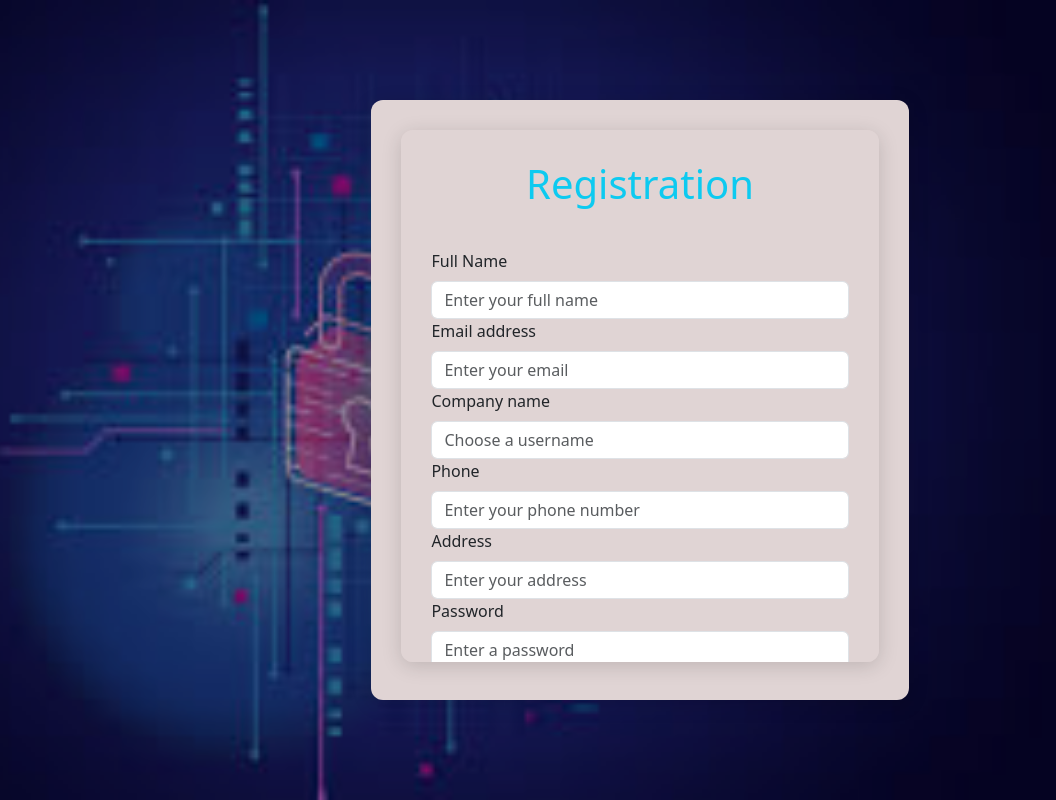
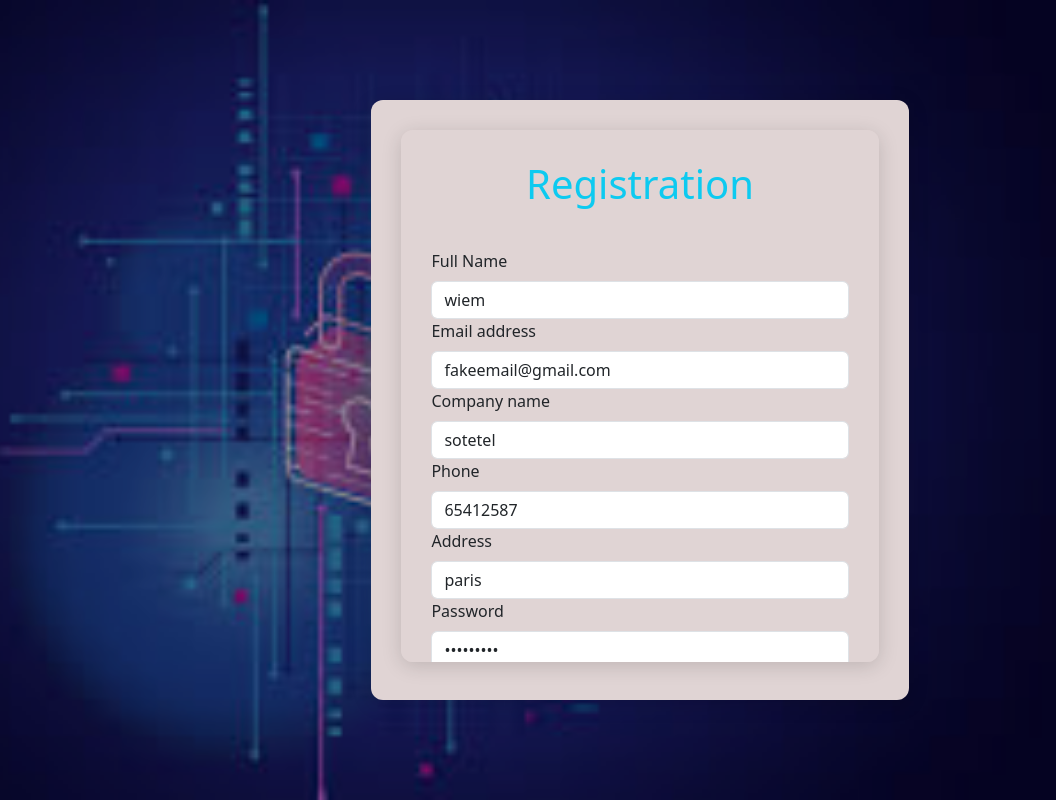
Before and after one commit to wiemjouini/Desk-frontend, a React (Vite) app in the folder my-app/: page /registration in a window 1280 px wide. Shown: the whole page, without its empty margins (0-1056 px from the left). Built offline with nearby package versions, Linux system fonts and the light colour scheme.

Commit message:
user registration form is connected with backend api

```diff
--- a/my-app/src/api/userApi.jsx
+++ b/my-app/src/api/userApi.jsx
@@ -5,6 +5,24 @@ const UserProfileUrl = rootUrl + 'user';
 const logoutUrl =rootUrl + 'user/logout';
 const newAccessJWT = rootUrl + "tokens"
 
+export const userRegistration = async (frmData) => {
+  try {
+    const res = await axios.post(UserProfileUrl, frmData);
+
+    if (res.data.status === 'success') {
+      sessionStorage.setItem('accessJWT', res.data.accessJWT);
+      localStorage.setItem(
+        'sotetelDeskSite',
+        JSON.stringify({ refreshJWT: res.data.refreshJWT })
+      );
+    }
+
+    return res.data;
+  } catch (error) {
+    console.log(error.message);
+    throw error;
+  }
+};
 export const userLogin = async (frmData) => {
   try {
     const res = await axios.post(loginUrl, frmData);
--- a/my-app/src/components/registration-form/registrationForm.comp.jsx
+++ b/my-app/src/components/registration-form/registrationForm.comp.jsx
@@ -1,140 +1,18 @@
-/*import React,{useState,useEffect} from 'react'
-import { Container,Row,Col,Form,Button} from 'react-bootstrap';
-import './registrationForm.style.css'
 
+import React, { useState } from 'react';
+import { Container, Row, Col, Form, Button,Spinner,Alert } from 'react-bootstrap';
+import './registrationForm.style.css';
+import { newUserRegistration } from './userRegAction';
+import { useDispatch ,useSelector} from 'react-redux';
 
 const initialState = {
-    name:'',
-    email:'',
-    username:'',
-    phone:'',
-    address:'',
-    password:'',
-    confirmPass:'',
-}
-
-const passVericationError = {
- isLenthy : false,
- hasLower: false,
- hasUpper : false,
- hasNumber: false,
- hasSpclChr : false,
-
-}
-
-
-export const RegistrationForm = () => {
-
-    const [newUser,setNewUser] =useState(initialState)
-    const [passwordError,setPasswordError] =useState(passVericationError)
-    useEffect (()=>{
-
-    },[newUser])
-
-
-    const handleOnChange = e => {
-    const {name,value} =e.target
-    setNewUser ({...newUser,[name]:value})
-
-    if(name==="password") {
-       isLenthy = value.length > 8 ,
-       hasLower =/[A-Z]/.test(value),
-       hasUpper = /[a-z]/.test(value),
-       hasNumber= /[0-9]/.test(value),
-       hasSpclChr = /[$,*,#,&,=,@]/.test(value)
-    }
-    setPasswordError({...passwordError,
-        const isLenthy,
-       const  hasLower,
-       const hasUpper,
-       const  hasNumber,
-       const hasSpclChr})
-    }
-
-console.log(newUser)
-
-  return (
-
-           <Container  className=" mb-2 box-form custom-box-form">
-           <Row>
-              <Col>
-                     <h1 className='text-info'>Registration</h1>
-              </Col>
-            </Row>
-            <hr/>
-          <Row>
-            <Col>
-              <Form>
-  <Form.Group className="mb-0" controlId="formFullName">
-    <Form.Label>Full Name</Form.Label>
-    <Form.Control type="text" name='name' value={newUser.name} onChange={handleOnChange} placeholder="Enter your full name" />
-  </Form.Group>
-
-  <Form.Group className="mb-0" controlId="formEmail">
-    <Form.Label>Email address</Form.Label>
-    <Form.Control type="email" name='email'value={newUser.email} onChange={handleOnChange} placeholder="Enter your email" />
-  </Form.Group>
-
-  <Form.Group className="mb-0" controlId="formUsername">
-    <Form.Label>Username</Form.Label>
-    <Form.Control type="text" name='username'value={newUser.username} onChange={handleOnChange} placeholder="Choose a username" />
-  </Form.Group>
-
-  <Form.Group className="mb-0" controlId="formPhone">
-    <Form.Label>Phone</Form.Label>
-    <Form.Control type="tel" name='phone' value={newUser.phone} onChange={handleOnChange} placeholder="Enter your phone number" />
-  </Form.Group>
-
-  <Form.Group className="mb-0" controlId="formAddress">
-    <Form.Label>Address</Form.Label>
-    <Form.Control type="text" name='address'value={newUser.address} onChange={handleOnChange} placeholder="Enter your address" />
-  </Form.Group>
-
-  <Form.Group className="mb-0" controlId="formPassword">
-    <Form.Label>Password</Form.Label>
-    <Form.Control type="password" name='password' value={newUser.password} onChange={handleOnChange} placeholder="Enter a password" />
-  </Form.Group>
-  <Form.Group className="mb-0" controlId="formPassword">
-    <Form.Label>Confirm Password</Form.Label>
-    <Form.Control type="password" name='confirmPass' value={newUser.confirmPass} onChange={handleOnChange} placeholder="Confirm password" />
-  </Form.Group>
-  <ul className='mb-4'>
-    <li  className= {passwordError.isLenthy ? 'text-success' : 'text-danger'}>Min 8 characters</li>
-    <li className={passwordError.hasUpper ? 'text-success' : 'text-danger'}>At least one upper case</li>
-    <li className={passwordError.hasLower ? 'text-success' : 'text-danger'}>At least one lower case</li>
-    <li className={passwordError.hasNumber ? 'text-success' : 'text-danger'}>At least one number</li>
-    <li className={passwordError.hasSpclChr ? 'text-success' : 'text-danger'}>At least one of the special characters  i.e $*#&=@</li>
-  </ul>
-
-
-
-                <Button variant="primary" type="submit">
-                 Submit
-                </Button>
-                </Form>
-                </Col>
-             </Row>
-        </Container>
-
-
-
-
-  );
-};*/
-
-
-import React, { useState, useEffect } from 'react';
-import { Container, Row, Col, Form, Button } from 'react-bootstrap';
-import './registrationForm.style.css';
-
-const initialState = {
-  name: '',
-  email: '',
-  company: '',
-  phone: '',
-  address: '',
-  password: '',
-  confirmPass: '',
+  name: 'wiem ',
+  email: 'fakeemail@gmail.com',
+  company: 'sotetel',
+  phone: '65412587',
+  address: 'paris',
+  password: 'Hello#123',
+  confirmPass: 'Hello#123',
 };
 
 const initialPasswordError = {
@@ -147,8 +25,10 @@ const initialPasswordError = {
 };
 
 export const RegistrationForm = () => {
+  const dispatch =useDispatch()
   const [newUser, setNewUser] = useState(initialState);
   const [passwordError, setPasswordError] = useState(initialPasswordError);
+  const {isLoading,status,message} = useSelector (state=>state.registration)
 
   const handleOnChange = (e) => {
     const { name, value } = e.target;
@@ -179,9 +59,10 @@ export const RegistrationForm = () => {
       });
   };
 }
- const handleOnSubmit = (e) => {
+ const handleOnsubmit= (e) => {
     e.preventDefault();
-    console.log(newUser)
+    //console.log(newUser)
+    dispatch(newUserRegistration(newUser))
  }
   return (
     <Container className="mb-2 box-form custom-box-form">
@@ -193,7 +74,12 @@ export const RegistrationForm = () => {
       <hr />
       <Row>
         <Col>
-          <Form on onSubmit={handleOnSubmit}>
+         {message &&<Alert variant={status==='success' ? 'success' : 'danger'}>{message}</Alert>}
+        </Col>
+      </Row>
+      <Row>
+        <Col>
+          <Form onSubmit={handleOnsubmit}>
             <Form.Group className="mb-0" controlId="formFullName">
               <Form.Label>Full Name</Form.Label>
               <Form.Control
@@ -221,9 +107,9 @@ export const RegistrationForm = () => {
               <Form.Control
                 type="text"
                 name="company"
-                value={newUser.username}
+                value={newUser.company}
                 onChange={handleOnChange}
-                placeholder="Choose a username"
+                placeholder="the name of the company"
               />
             </Form.Group>
 
@@ -295,6 +181,7 @@ export const RegistrationForm = () => {
             <Button variant="primary" type="submit" disabled={Object.values(passwordError).includes(false)}>
               Submit
             </Button>
+            {isLoading && <Spinner variant='info' animation='border'/>}
           </Form>
         </Col>
       </Row>
--- /dev/null
+++ b/my-app/src/components/registration-form/userRegAction.js
@@ -0,0 +1,36 @@
+import { registrationPending, registrationSuccess, registrationError } from './userRegistrationSlice';
+import { userRegistration } from '../../api/userApi'; // <-- à adapter si nécessaire
+
+{/*export const newUserRegistration = (frmDt) => async (dispatch) => {
+  try {
+    //dispatch(registrationPending());
+
+    const result = await userRegistration(frmDt);
+    result.status==='success' ?
+    dispatch (registrationSuccess(result.message))
+    : dispatch(registrationError(error.message));
+
+
+    console.log(result);
+
+  } catch (error) {
+    dispatch(registrationError(error.message));
+  }
+};*/}
+export const newUserRegistration = (frmDt) => async (dispatch) => {
+  try {
+    dispatch(registrationPending());
+
+    const result = await userRegistration(frmDt);
+    console.log(result);
+
+    if (result.status === 'success') {
+      dispatch(registrationSuccess(result.message));
+    } else {
+      dispatch(registrationError(result.message)); // <-- ici c’est result.message et non error.message
+    }
+
+  } catch (error) {
+    dispatch(registrationError(error.message));
+  }
+};
--- /dev/null
+++ b/my-app/src/components/registration-form/userRegistrationSlice.js
@@ -0,0 +1,34 @@
+import {createSlice} from '@reduxjs/toolkit';
+
+
+const initialState ={
+    isLoading:false,
+    error:'',
+    status: '',
+    message: '',
+};
+const userRegistrationSlice = createSlice ({
+    name : "userRegistration",
+    initialState,
+    reducers : {
+        registrationPending : (state) =>{
+          state.isLoading=true
+        },
+        registrationSuccess : (state,{payload})=>{
+          state.isLoading=false;
+          state.status='success';
+          state.message=payload
+
+        },
+        registrationError : (state,{payload})=>{
+          state.isLoading=false;
+          state.status='error';
+          state.message=payload
+
+        },
+    },
+
+});
+const {reducer,actions}=userRegistrationSlice
+export default reducer
+export const {registrationPending ,registrationSuccess, registrationError} = actions
--- a/my-app/src/page/dashboard/dashboard.page.jsx
+++ b/my-app/src/page/dashboard/dashboard.page.jsx
@@ -56,7 +56,7 @@ export const Dashboard = () => {
 
       <Row>
         <Col className="recent-ticket">
-          <TicketTable tickets={tickets} />
+          <TicketTable tickets={tickets}  />
         </Col>
       </Row>
     </Container>
--- a/my-app/src/store.jsx
+++ b/my-app/src/store.jsx
@@ -2,7 +2,8 @@ import { configureStore } from '@reduxjs/toolkit';
 import ticketsReducer from './page/ticket-listing/ticketSlice';
 import loginReducer from './components/login/loginSlice';
 import userReducer from './page/dashboard/userSlice';
-import newTicketReducer from './components/add-ticket-form/addTicketSlicer'
+import newTicketReducer from './components/add-ticket-form/addTicketSlicer';
+import registrationReducer from './components/registration-form/userRegistrationSlice'
 
 
 
@@ -12,6 +13,7 @@ const Store = configureStore({
         login: loginReducer,
         user:userReducer,
         openTicket : newTicketReducer,
+        registration : registrationReducer,
     },
 });
 
```
Also changed, not shown: 1 other file (tests, documents, lock files or other folders).
